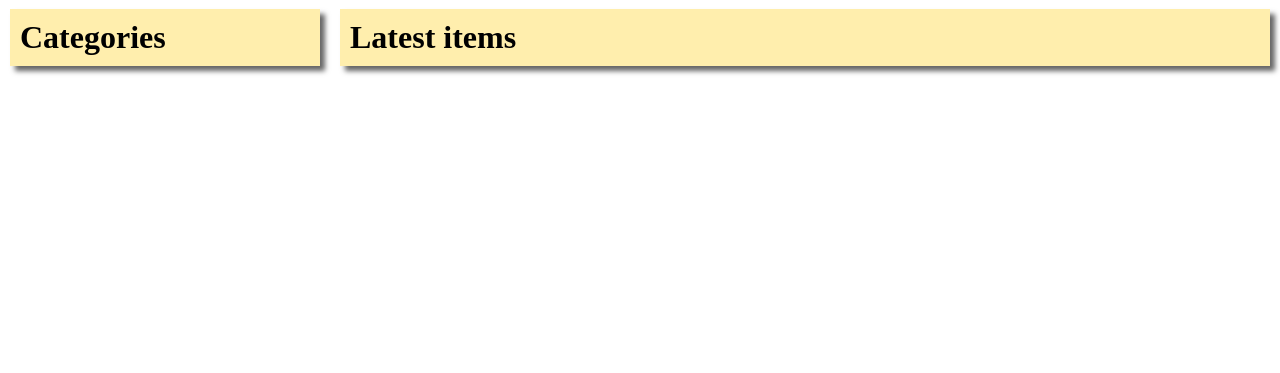
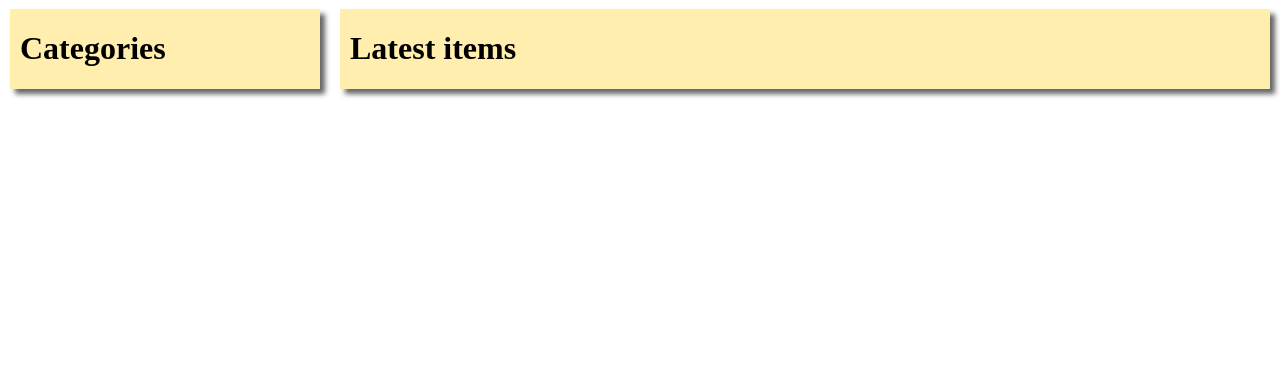
Before and after one commit to albertoivo/item-catalog-fullstacknd, a Flask app: page / in a window 1280 px wide. Shown: the part 47-420 px from the top of the page. Run offline with Flask 2, Linux system fonts and the light colour scheme; data that the repository does not hold is empty.

Commit message:
style ok

```diff
--- a/static/styles.css
+++ b/static/styles.css
@@ -52,12 +52,7 @@ a {
   color: var(--main-ftcolor);
 }
 
-h1, h2, p{
-  color: var(--main-bgcolor);
-  margin: 10px;
-}
-
-.bar > a {
+.bar>a {
   padding: 12px 24px;
   float: left;
 }
@@ -110,9 +105,16 @@ h1, h2, p{
 }
 
 .shadow {
-  -webkit-box-shadow: 5px 5px 5px #666; /* Safari 3-4, iOS 4.0.2 - 4.2, Android 2.3+ */
-  -moz-box-shadow: 5px 5px 5px #666; /* Firefox 3.5 - 3.6 */
-  box-shadow: 5px 5px 5px #666; /* Opera 10.5, IE 9, Firefox 4+, Chrome 6+, iOS 5 */
+  -webkit-box-shadow: 5px 5px 5px #666;
+  /* Safari 3-4, iOS 4.0.2 - 4.2, Android 2.3+ */
+  -moz-box-shadow: 5px 5px 5px #666;
+  /* Firefox 3.5 - 3.6 */
+  box-shadow: 5px 5px 5px #666;
+  /* Opera 10.5, IE 9, Firefox 4+, Chrome 6+, iOS 5 */
+}
+
+.card-header {
+  margin-left: 10px;
 }
 
 .category-name {
@@ -123,7 +125,7 @@ h1, h2, p{
 
 .item-title {
   font-weight: bolder;
-  margin-left: 10px;
+  margin-left: 20px;
   color: var(--main-bgcolor);
 }
 
@@ -139,18 +141,18 @@ h1, h2, p{
 
 @media screen and (min-width: 641px) and (max-width: 768px) {
   .hide-mobile {
-      display: none;
+    display: none;
   }
 }
 
 @media screen and (min-width: 769px) {
   .hide-desktop {
-      display: none;
+    display: none;
   }
 }
 
 @media screen and (min-width: 1280px) {
   .hide-desktop {
-      display: none;
+    display: none;
   }
 }
--- a/templates/catalog.html
+++ b/templates/catalog.html
@@ -1,7 +1,7 @@
 {% extends "main.html" %} {% block content %}
 
 <div id="items" class="shadow">
-  <h1>Latest items</h1>
+  <h1 class="card-header">Latest items</h1>
   {% for item in items %}
   <p>
     <span class="item-title">{{ item.title }}</span>
--- a/templates/main.html
+++ b/templates/main.html
@@ -33,7 +33,7 @@
 
   <div class="container">
     <div id="categories" class="shadow">
-      <h1>Categories</h1>
+      <h1 class="card-header">Categories</h1>
       {% for cat in categories %}
       <h3 class="category-name">{{ cat.name }}</h3>
       {% endfor %}
@@ -41,6 +41,7 @@
     {% block content %} {% endblock %}
   </div>
 
+  <!-- Calling script for navbar -->
   <script src="{{ url_for('static', filename='utils.js') }}"></script>
 
 </body>
```
Lines whose indentation alone changed are shown as unchanged.
